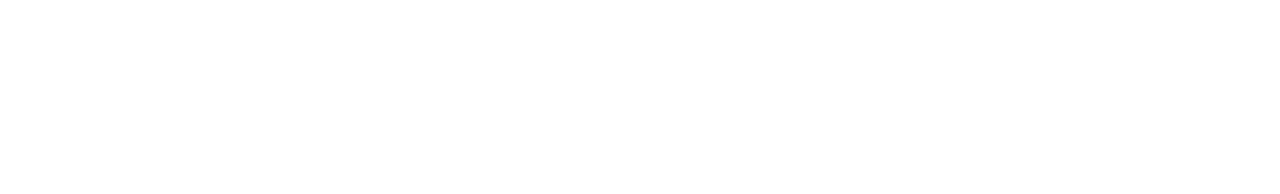
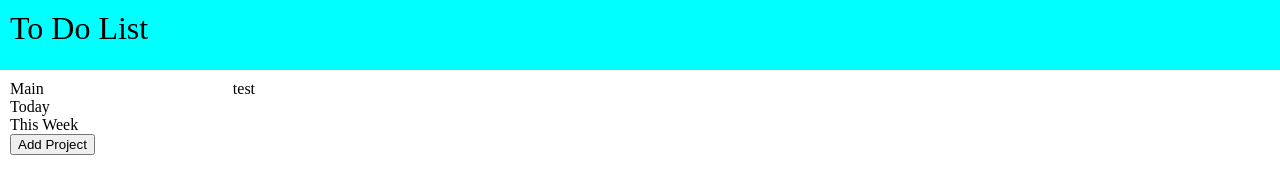
Before and after one commit to elvisnipah/todolist, a website built with webpack: page dist/index.html in a window 1280 px wide. Built offline with nearby package versions, Linux system fonts and the light colour scheme.

Commit message:
Add styling and content

```diff
--- a/dist/index.html
+++ b/dist/index.html
@@ -5,10 +5,31 @@
     <meta http-equiv="X-UA-Compatible" content="IE=edge">
     <meta name="viewport" content="width=device-width, initial-scale=1.0">
     <link rel="stylesheet" href="style.css">
-    <script src="main.js"></script>
+    <script src="main.js" defer></script>
     <title>To Do List</title>
 </head>
 <body>
+    <div class="header">
+        To Do List
+    </div>
 
+    <div class="container">
+        <div class="projectsDisplay">
+            <div class="defaultProjects">
+                <div class="main">Main</div>
+                <div class="today">Today</div>
+                <div class="thisWeek">This Week</div>
+            </div>
+
+            <div class="userProjects">
+                <div class="addProjectBtn">
+                    <button>Add Project</button>
+                </div>
+            </div>
+        </div>
+        <div class="itemDisplay">
+            test
+        </div>
+    </div>
 </body>
 </html>
--- a/dist/style.css
+++ b/dist/style.css
@@ -0,0 +1,23 @@
+html {
+    box-sizing: border-box;
+}
+
+body {
+    margin: 0;
+    height: 100vh;
+}
+
+.header {
+    background-color: aqua;
+    margin: 0;
+    padding: 10px;
+    height: 50px;
+    font-size: 2rem;
+}
+
+.container {
+    padding: 10px;
+    display: grid;
+    grid-template-columns: 1fr 6fr;
+    gap: 50px;
+}
```
